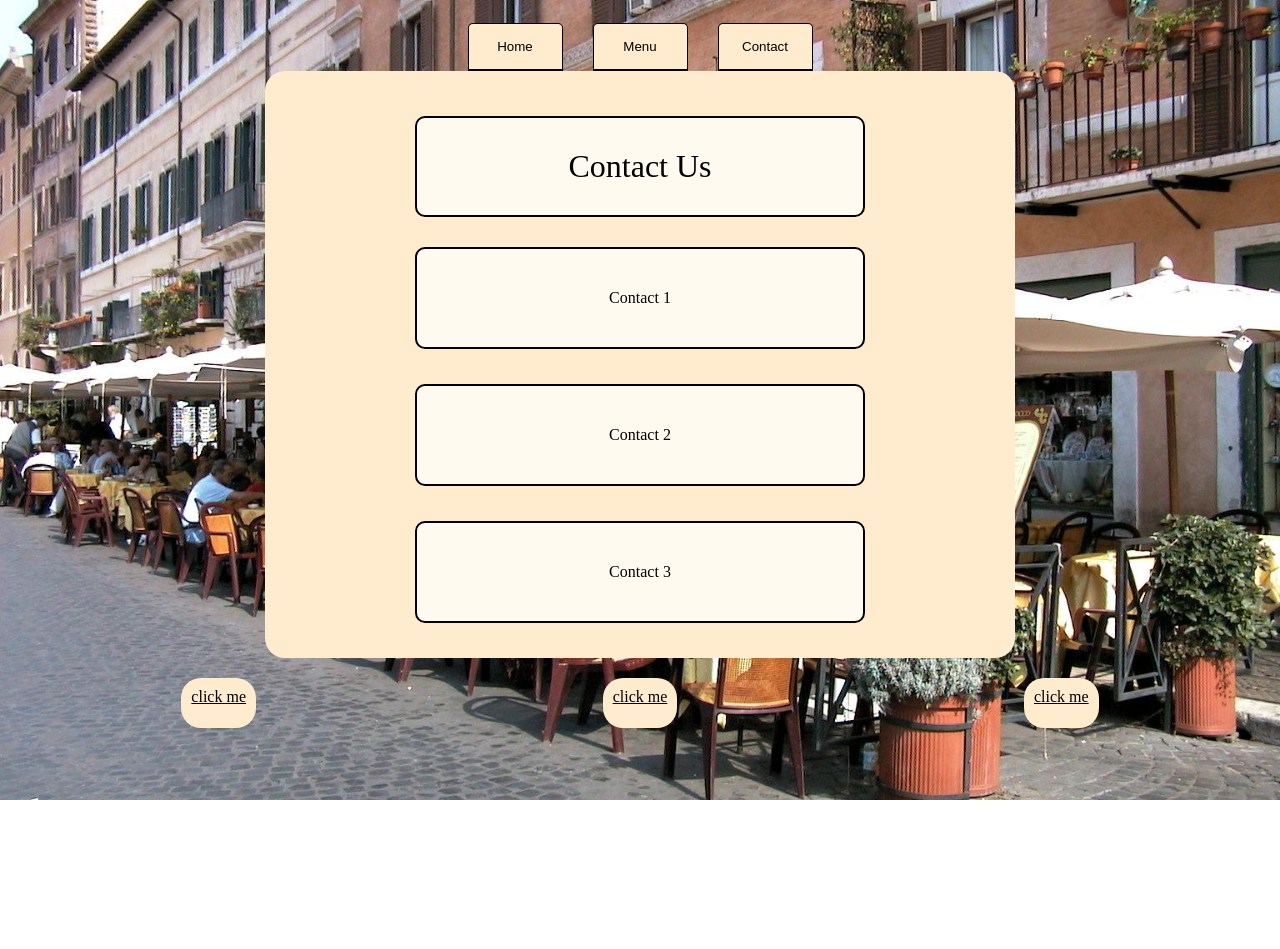
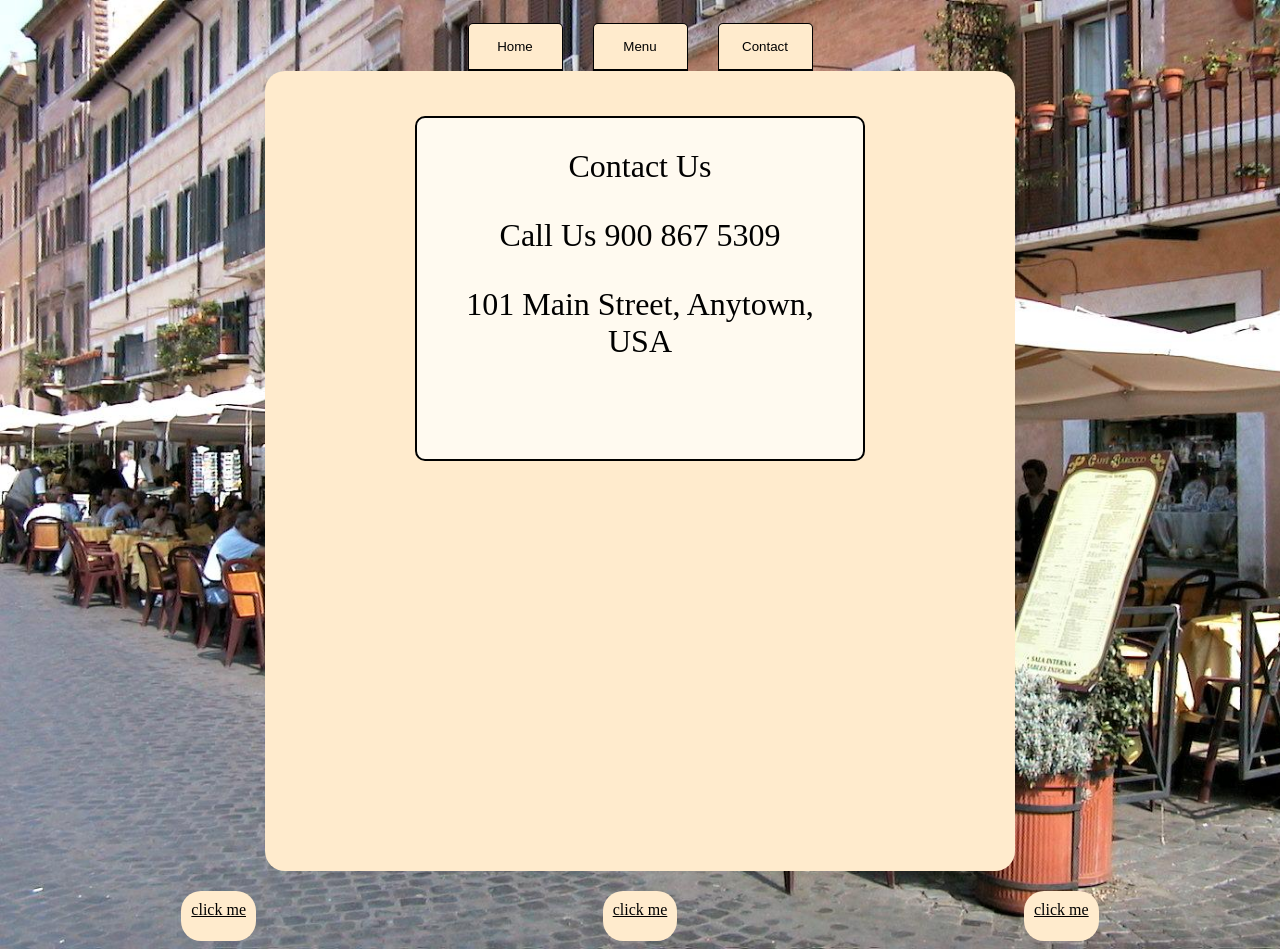
Before and after one commit to treymorris/restaraunt, a website built with webpack: page dist/index.html in a window 1280 px wide. Both pictures are taken after a click on the button "Contact". Before the commit the page ends 800 px from the top, so only its background shows below. Built offline with nearby package versions, Linux system fonts and the light colour scheme.

Commit message:
Refactor contact page code

```diff
--- a/src/contact.js
+++ b/src/contact.js
@@ -1,34 +1,36 @@
 function createContactPage() {
 
+
+const contactPageBox1 = document.createElement('div');
+    contactPageBox1.classList.add('mainPageBox1');
+    contactPageBox1.textContent = 'Contact Us'
+
+    const phoneNum = document.createElement('p');
+    phoneNum.textContent = 'Call Us 900 867 5309';
+
+    const address = document.createElement('p');
+    address.textContent = '101 Main Street, Anytown, USA';
+
+    const location = document.createElement('img');
+    location.src = '';
+    location.alt = '';
+
+    contactPageBox1.appendChild(phoneNum);
+    contactPageBox1.appendChild(address);
+    contactPageBox1.appendChild(location);
+
+    return contactPageBox1;
+}
+
+function loadContactPage() {
     const content = document.getElementById('content');
     const container = document.createElement('div');
     container.classList.add('container');
     content.appendChild(container);
-
     const mainPage = document.createElement('div');
     mainPage.classList.add('mainPage');
     container.appendChild(mainPage);
-
-    const contactPageBox1 = document.createElement('div');
-    contactPageBox1.classList.add('mainPageBox1');
-    mainPage.appendChild(contactPageBox1);
-    contactPageBox1.textContent = 'Contact Us';
-
-    const contactPageBox2 = document.createElement('div');
-    contactPageBox2.classList.add('card');
-    mainPage.appendChild(contactPageBox2);
-    contactPageBox2.textContent = 'Contact 1';
-
-    const contactPageBox3 = document.createElement('div');
-    contactPageBox3.classList.add('card');
-    mainPage.appendChild(contactPageBox3);
-    contactPageBox3.textContent = 'Contact 2';
-
-    const contactPageBox4 = document.createElement('div');
-    contactPageBox4.classList.add('card');
-    mainPage.appendChild(contactPageBox4);
-    contactPageBox4.textContent = 'Contact 3';
-
+    mainPage.appendChild(createContactPage());
 }
 
-export { createContactPage }
+export { loadContactPage }
--- a/src/index.js
+++ b/src/index.js
@@ -1,7 +1,7 @@
 import './style.css';
 import { createHomePage } from './home';
-import { createMenuPage } from './menu';
-import { createContactPage } from './contact';
+import { loadMenuPage } from './menu';
+import { loadContactPage } from './contact';
 
 createTabs();
 addingListeners();
@@ -21,14 +21,14 @@ function addingListeners() {
         clearCurrentContent()
         createTabs()
         addingListeners();
-        createMenuPage()
+        loadMenuPage()
         createFooter();
     });
     tab[2].addEventListener('click', () => {
         clearCurrentContent()
         createTabs()
         addingListeners();
-        createContactPage()
+        loadContactPage()
         createFooter();
     });
 }
--- a/src/menu.js
+++ b/src/menu.js
@@ -1,18 +1,10 @@
 function createMenuPage() {
 
-    const content = document.getElementById('content');
-    const container = document.createElement('div');
-    container.id = 'container';
-    container.classList.add('container');
-    content.appendChild(container);
-    // const menu = document.createElement('div');
-    // menu.classList.add('container');
-    // content.appendChild(menu);
+
 
     const menu = document.createElement('div');
     menu.classList.add('mainPage');
-    //container.appendChild(menu);
-    container.appendChild(menu);
+
 
     menu.appendChild(
         createItem(
@@ -69,4 +61,13 @@ function createItem(name, description) {
     return item;
 }
 
-export { createMenuPage }
+function loadMenuPage() {
+    const content = document.getElementById('content');
+
+    const container = document.createElement('div');
+    container.id = 'container';
+    container.classList.add('container');
+    content.appendChild(container);
+    container.appendChild(createMenuPage());
+}
+export { loadMenuPage }
--- a/src/style.css
+++ b/src/style.css
@@ -47,11 +47,11 @@ a {
 .container {
     display: flex;
     justify-content: center;
-    width: 750px;
+    max-width: 750px;
     margin: auto;
     background-color: blanchedalmond;
     border-radius: 20px;
-    overflow: auto;
+    min-height: 100vh;
 }
 
 .mainPage {
--- a/webpack.config.js
+++ b/webpack.config.js
@@ -1,6 +1,7 @@
 const path = require('path');
 
 module.exports = {
+  mode: 'development',
   entry: './src/index.js',
   output: {
     filename: 'bundle.js',
```
Also changed, not shown: dist/bundle.js.
